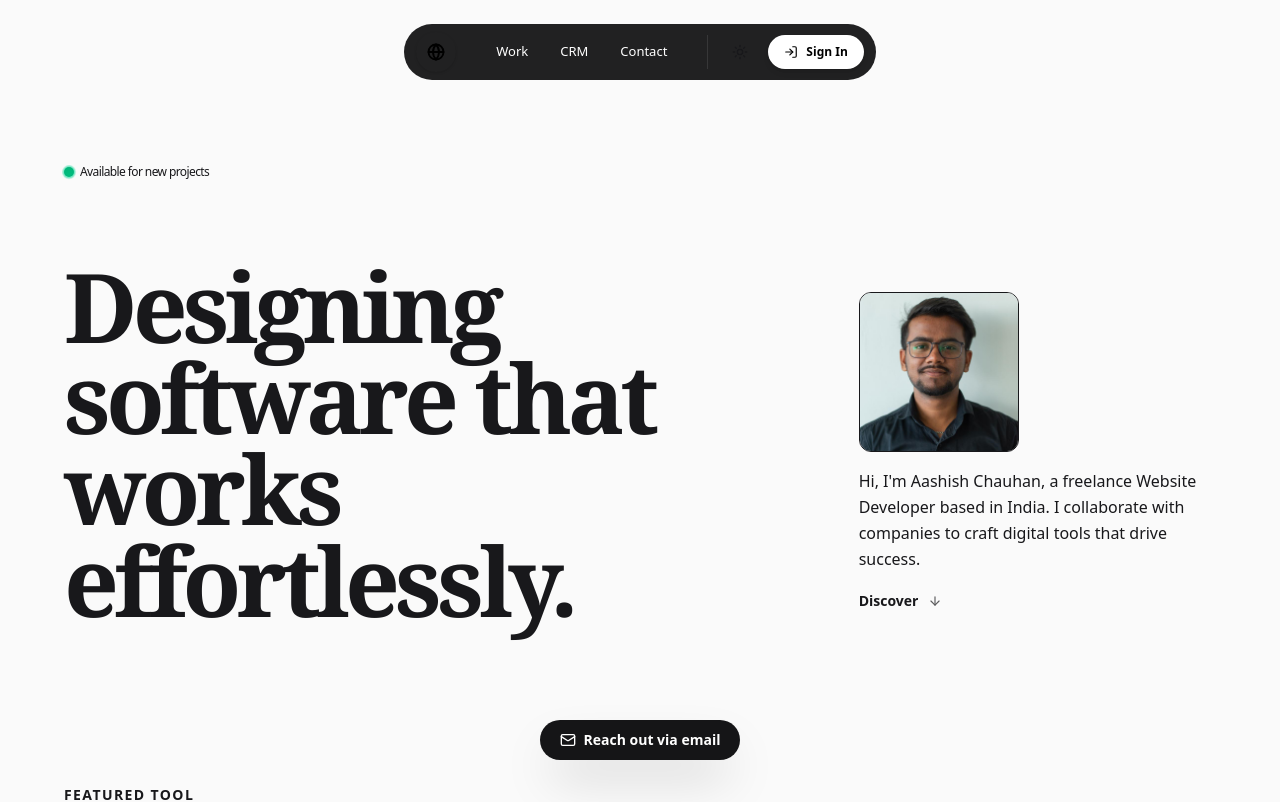
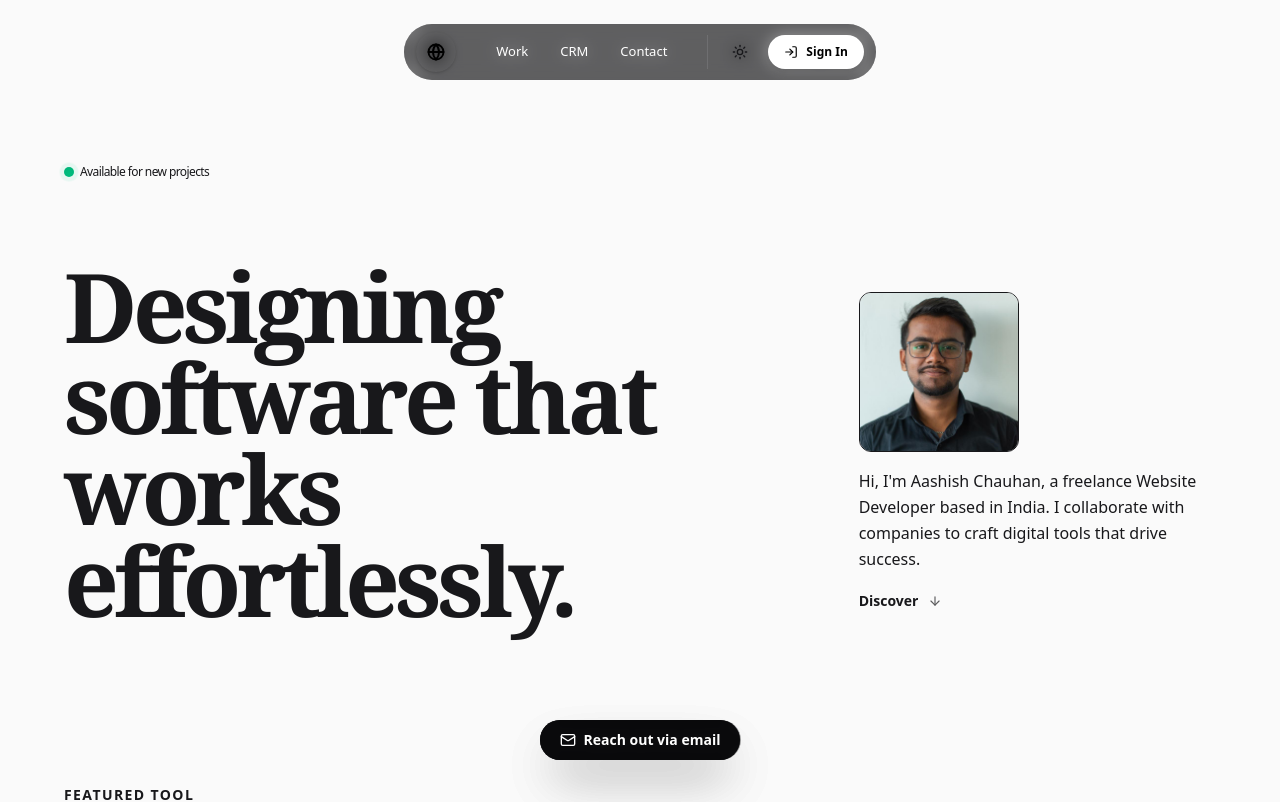
Before and after one commit to aashish21437/zemlo, a Next.js app: page / in a window 1280 px wide. Shown: the top 802 px of the page. Built offline with nearby package versions, Linux system fonts and the light colour scheme; no server answers.

Commit message:
made the pill more transparent

```diff
--- a/app/page.tsx
+++ b/app/page.tsx
@@ -1,57 +1,25 @@
 "use client";
 
 import React from 'react';
-import { ArrowDown, Mail } from 'lucide-react';
+import { Mail } from 'lucide-react';
 import Navbar from "@/components/Navbar";
+import Hero from "@/components/Hero"; // Import your new component
 import SightseeingSection from "@/components/SightseeingSection";
-import CRMSection from "@/components/CRMSection"; // Import the new section
+import CRMSection from "@/components/CRMSection";
 
 export default function Home() {
   return (
     <div className="relative min-h-screen bg-background text-foreground transition-colors">
-
       <Navbar />
 
       <main>
-        {/* --- HERO SECTION --- */}
-        <section id="hero" className="pt-40 pb-20 px-6 sm:px-10 lg:px-16 container mx-auto">
-          <div className="flex justify-between items-start mb-20 text-xs tracking-tighter text-muted-foreground/90 font-medium">
-            <div className="flex items-center gap-1.5 pt-1">
-              <span className="relative flex h-2.5 w-2.5">
-                <span className="animate-ping absolute inline-flex h-full w-full rounded-full bg-emerald-400 opacity-75"></span>
-                <span className="relative inline-flex rounded-full h-2.5 w-2.5 bg-emerald-500 shadow-inner"></span>
-              </span>
-              <span>Available for new projects</span>
-            </div>
-          </div>
+        {/* The clean, imported Hero component */}
+        <Hero />
 
-          <div className="grid grid-cols-1 md:grid-cols-2 lg:grid-cols-3 gap-10 items-start">
-            <div className="md:col-span-2 space-y-12">
-              <h1 className="text-5xl md:text-8xl font-black font-serif tracking-tighter leading-[0.95] text-foreground transition-colors duration-300">
-                Designing software that works effortlessly.
-              </h1>
-            </div>
-
-            <div className="space-y-4 pt-1 md:pt-4">
-              <div/>
-              <img className="h-40 w-40 rounded-xl bg-background dark:bg-zinc-800 border border-border" src="ashish.jpg" alt="" />
-              <p className="text-base font-medium leading-relaxed text-muted-foreground/80 max-w-sm">
-                Hi, I&apos;m Aashish Chauhan, a freelance Website Developer based in India. I collaborate with companies to craft digital tools that drive success.
-              </p>
-              <a href="#work" className="inline-flex items-center gap-2.5 text-sm font-bold text-zinc-900 dark:text-zinc-50 hover:underline transition-all">
-                Discover <ArrowDown size={14} className="opacity-70" />
-              </a>
-            </div>
-          </div>
-        </section>
-
-        {/* --- FEATURED TOOL SECTION --- */}
         <SightseeingSection />
-
-        {/* --- CRM / SALES ENGINE SECTION --- */}
         <CRMSection />
 
-        {/* --- CONTACT PILL --- */}
+        {/* Contact Pill */}
         <div className="fixed bottom-10 left-0 right-0 z-40 flex justify-center px-4">
           <a
             href="mailto:aashish@zemlo.in"
--- /dev/null
+++ b/components/Hero.tsx
@@ -0,0 +1,67 @@
+"use client";
+
+import React from 'react';
+import { ArrowDown, Mail } from 'lucide-react';
+import Navbar from "@/components/Navbar";
+import SightseeingSection from "@/components/SightseeingSection";
+import CRMSection from "@/components/CRMSection"; // Import the new section
+
+export default function Home() {
+  return (
+    <div className="relative min-h-screen bg-background text-foreground transition-colors">
+
+      <Navbar />
+
+      <main>
+        {/* --- HERO SECTION --- */}
+        <section id="hero" className="pt-40 pb-20 px-6 sm:px-10 lg:px-16 container mx-auto">
+          <div className="flex justify-between items-start mb-20 text-xs tracking-tighter text-muted-foreground/90 font-medium">
+            <div className="flex items-center gap-1.5 pt-1">
+              <span className="relative flex h-2.5 w-2.5">
+                <span className="animate-ping absolute inline-flex h-full w-full rounded-full bg-emerald-400 opacity-75"></span>
+                <span className="relative inline-flex rounded-full h-2.5 w-2.5 bg-emerald-500 shadow-inner"></span>
+              </span>
+              <span>Available for new projects</span>
+            </div>
+          </div>
+
+          <div className="grid grid-cols-1 md:grid-cols-2 lg:grid-cols-3 gap-10 items-start">
+            <div className="md:col-span-2 space-y-12">
+              <h1 className="text-5xl md:text-8xl font-black font-serif tracking-tighter leading-[0.95] text-foreground transition-colors duration-300">
+                Designing software that works effortlessly.
+              </h1>
+            </div>
+
+            <div className="space-y-4 pt-1 md:pt-4">
+              <div/>
+              <img className="h-40 w-40 rounded-xl bg-background dark:bg-zinc-800 border border-border" src="ashish.jpg" alt="" />
+              <p className="text-base font-medium leading-relaxed text-muted-foreground/80 max-w-sm">
+                Hi, I&apos;m Aashish Chauhan, a freelance Website Developer based in India. I collaborate with companies to craft digital tools that drive success.
+              </p>
+              <a href="#work" className="inline-flex items-center gap-2.5 text-sm font-bold text-zinc-900 dark:text-zinc-50 hover:underline transition-all">
+                Discover <ArrowDown size={14} className="opacity-70" />
+              </a>
+            </div>
+          </div>
+        </section>
+
+        {/* --- FEATURED TOOL SECTION --- */}
+        <SightseeingSection />
+
+        {/* --- CRM / SALES ENGINE SECTION --- */}
+        <CRMSection />
+
+        {/* --- CONTACT PILL --- */}
+        <div className="fixed bottom-10 left-0 right-0 z-40 flex justify-center px-4">
+          <a
+            href="mailto:aashish@zemlo.in"
+            className="flex items-center gap-2 px-5 py-2.5 rounded-full bg-zinc-950/95 dark:bg-zinc-50 backdrop-blur-sm shadow-2xl text-white dark:text-black text-sm font-bold hover:scale-105 transition-all"
+          >
+            <Mail size={16} />
+            Reach out via email
+          </a>
+        </div>
+      </main>
+    </div>
+  );
+}
--- a/components/Navbar.tsx
+++ b/components/Navbar.tsx
@@ -8,7 +8,12 @@ import UserStatus from "./UserStatus";
 export default function Navbar() {
   return (
     <div className="fixed top-6 left-0 right-0 z-50 flex justify-center px-4">
-      <nav className="flex items-center gap-4 md:gap-8 px-3 py-2 rounded-full bg-zinc-950/90 dark:bg-zinc-50/90 backdrop-blur-lg ring-1 ring-white/10 dark:ring-black/10 transition-all duration-500">
+      <nav
+
+      className="flex items-center gap-4 md:gap-8 px-3 py-2 rounded-full bg-zinc-950/40 dark:bg-zinc-50/40 backdrop-blur-sm ring-1 ring-white/10 dark:ring-black/10 transition-all duration-500"
+
+
+      >
 
         {/* Logo / Globe Icon */}
         <div className="flex h-10 w-10 items-center justify-center rounded-full bg-background dark:bg-black text-black dark:text-white shadow-sm">
--- /dev/null
+++ b/components/SpaceBackground.tsx
@@ -0,0 +1,65 @@
+"use client";
+
+import React, { useEffect, useState } from 'react';
+import { motion, useScroll, useTransform } from 'framer-motion';
+
+export default function SpaceBackground() {
+  const [mounted, setMounted] = useState(false);
+  const { scrollYProgress } = useScroll();
+
+  // Create Parallax layers for depth
+  // Stars move slower than the scroll, Planets move slightly faster
+  const layer1Y = useTransform(scrollYProgress, [0, 1], ["0%", "10%"]);
+  const layer2Y = useTransform(scrollYProgress, [0, 1], ["0%", "-15%"]);
+  const planetsY = useTransform(scrollYProgress, [0, 1], ["0%", "-25%"]);
+
+  useEffect(() => {
+    setMounted(true);
+  }, []);
+
+  if (!mounted) return null;
+
+  return (
+    <div className="fixed inset-0 -z-20 bg-[#020205] overflow-hidden pointer-events-none">
+
+      {/* --- LAYER 1: Deep Space Ambient Glow --- */}
+      <div className="absolute inset-0 opacity-10 bg-[radial-gradient(#1e3a8a_1px,transparent_1px)] [background-size:60px_60px]" />
+      <div className="absolute top-[-20%] left-[-10%] w-[80%] h-[80%] rounded-full bg-blue-900/10 blur-[150px]" />
+
+      {/* --- LAYER 2: Tiny Distant Stars (Slowest Parallax) --- */}
+      <motion.div style={{ y: layer1Y }} className="absolute inset-0 opacity-40">
+        <div className="absolute inset-0 bg-[url('https://www.transparenttextures.com/patterns/stardust.png')] bg-repeat" />
+      </motion.div>
+
+      {/* --- LAYER 3: Brighter Close Stars (Framer Motion) --- */}
+      <motion.div style={{ y: layer2Y }} className="absolute inset-0">
+        {[...Array(50)].map((_, i) => (
+          <div
+            key={i}
+            className="absolute bg-white rounded-full shadow-lg"
+            style={{
+              top: Math.random() * 100 + "%",
+              left: Math.random() * 100 + "%",
+              width: Math.random() * 2 + 1 + "px",
+              height: Math.random() * 2 + 1 + "px",
+              opacity: Math.random() * 0.7 + 0.3,
+            }}
+          />
+        ))}
+      </motion.div>
+
+      {/* --- LAYER 4: Planets (Fastest Parallax) --- */}
+      <motion.div style={{ y: planetsY }} className="absolute inset-0 opacity-60">
+        {/* Planet 1 (Top Left) */}
+        <div className="absolute top-[15%] left-[10%] w-24 h-24 rounded-full bg-[radial-gradient(circle_at_30%_30%,_#3b82f6_0%,_#1e3a8a_40%,_#020205_100%)] shadow-[-10px_-10px_20px_#1e3a8a/30]" />
+
+        {/* Planet 2 (Center Right) */}
+        <div className="absolute top-[50%] right-[15%] w-16 h-16 rounded-full bg-[radial-gradient(circle_at_30%_30%,_#a16207_0%,_#713f12_40%,_#020205_100%)] shadow-[-10px_-10px_15px_#a16207/20]" />
+
+        {/* Nebula Cloud (Bottom Left) */}
+        <div className="absolute bottom-[20%] left-[20%] w-[30%] h-[30%] bg-purple-900/10 rounded-full blur-[100px]" />
+      </motion.div>
+
+    </div>
+  );
+}
```
Also changed, not shown: app/layout.tsx (line endings or trailing spaces).
